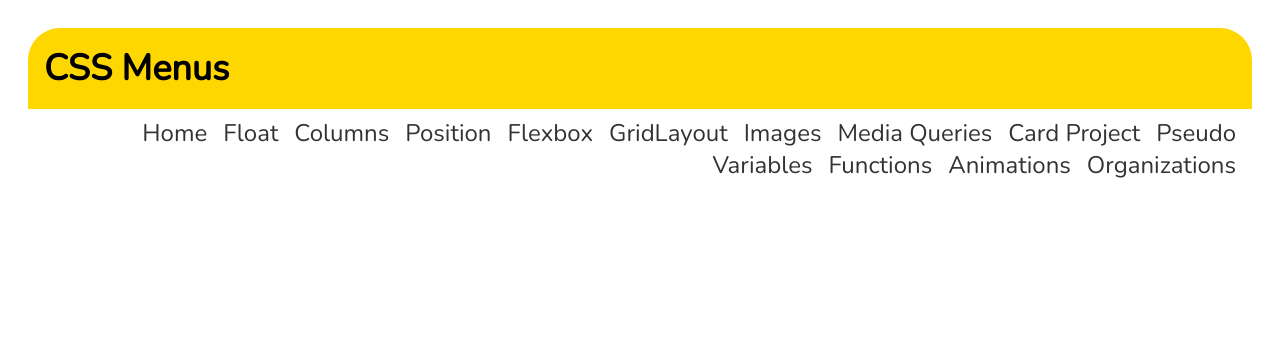
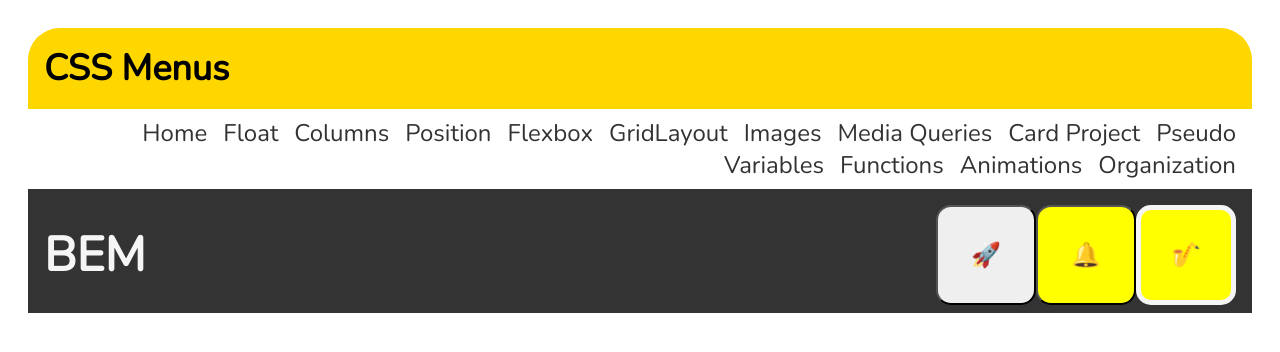
Before and after one commit to salmabenhadjali/learning-path, a React (Create React App) app in the folder ui/: page /organization in a window 1280 px wide. Shown: the top 352 px of the page. Built offline with nearby package versions, Linux system fonts and the light colour scheme.

Commit message:
feat: [Chapter 23] How to organize your CSS

```diff
--- a/ui/src/App.js
+++ b/ui/src/App.js
@@ -36,7 +36,7 @@ function App() {
         <Route path="/variables" element={<Variables />}/>
         <Route path="/functions" element={<Functions />}/>
         <Route path="/animations" element={<Animations />}/>
-        <Route path="/organizations" element={<Organization />}/>
+        <Route path="/organization" element={<Organization />}/>
         <Route path="/products" element={<Products />}/>
       </Routes>
     </Router>
--- a/ui/src/components/Navigation.js
+++ b/ui/src/components/Navigation.js
@@ -20,7 +20,7 @@ const Navigation = () => {
                 <li><Link to="/variables">Variables</Link></li>
                 <li><Link to="/functions">Functions</Link></li>
                 <li><Link to="/animations">Animations</Link></li>
-                <li><Link to="/organizations">Organizations</Link></li>
+                <li><Link to="/organization">Organization</Link></li>
             </ul>
         </nav>
     );
--- a/ui/src/pages/Animations/Animations.js
+++ b/ui/src/pages/Animations/Animations.js
@@ -26,9 +26,6 @@ const Animations = () => {
                         <li><Link to="#">Forum</Link></li>
                         <li><Link to="#">About</Link></li>
                         <li><Link to="#">Contact</Link></li>
-                        {/* <li><a href="#"></a>Forum</li>
-                        <li><a href="#"></a>About</li>
-                        <li><a href="#"></a>Contact</li>  */}
                     </ul>
                 </nav>
             </header>
--- a/ui/src/pages/Organization/Organization.css
+++ b/ui/src/pages/Organization/Organization.css
@@ -0,0 +1,33 @@
+/* || RESET */
+button {
+    font: inherit;
+}
+
+/* || BLOKS */
+.organization header {
+    background-color: var(--HEADER-BGCOLOR);
+    color: var(--HEADER-COLOR);
+    padding: 1rem 1rem 0.5rem;
+    display: flex;
+    flex-flow: row nowrap;
+    flex-grow: 1;
+    justify-content: space-between;
+    align-items: center;
+    gap: 1rem;
+}
+
+/* || ELEMENTS */
+.header__btn {
+    width: 100px;
+    height: 100px;
+    border-radius: 15px;
+}
+
+/* || MODIFIERS */
+.header__btn--secondary {
+    background-color: yellow;
+}
+
+.header__btn--border-lg {
+    border: 5px solid whitesmoke;
+}
--- a/ui/src/pages/Organization/Organization.js
+++ b/ui/src/pages/Organization/Organization.js
@@ -3,8 +3,15 @@ import './Organization.css';
 
 const Organization = () => {
     return (
-        <div>
-
+        <div class="organization">
+            <header>
+                <h1 className="header__title">BEM</h1>
+                <nav className="header__nav">
+                    <button className="header__btn">🚀</button>
+                    <button className="header__btn header__btn--secondary">🔔</button>
+                    <button className="header__btn header__btn--secondary header__btn--border-lg">🎷</button>
+                </nav>
+            </header>
         </div>
     );
 }
```
Also changed, not shown: ui/src/App.css (+10 -13 lines), ui/src/Utils/OrganizeYourCSS.md (added, +30 -0 lines).
